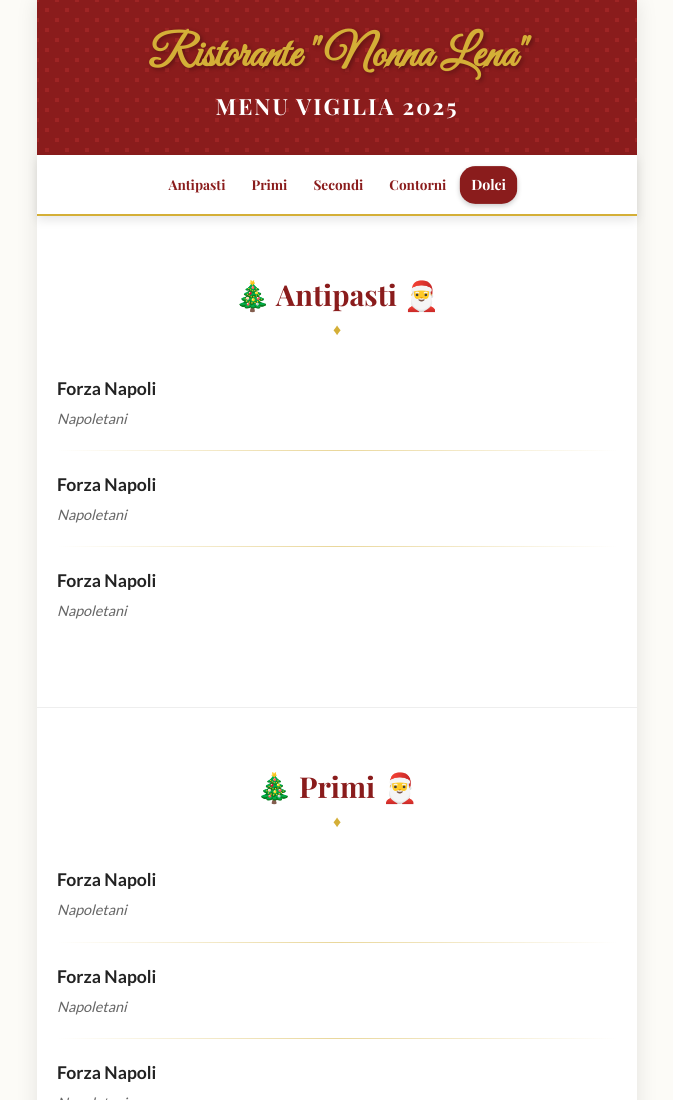
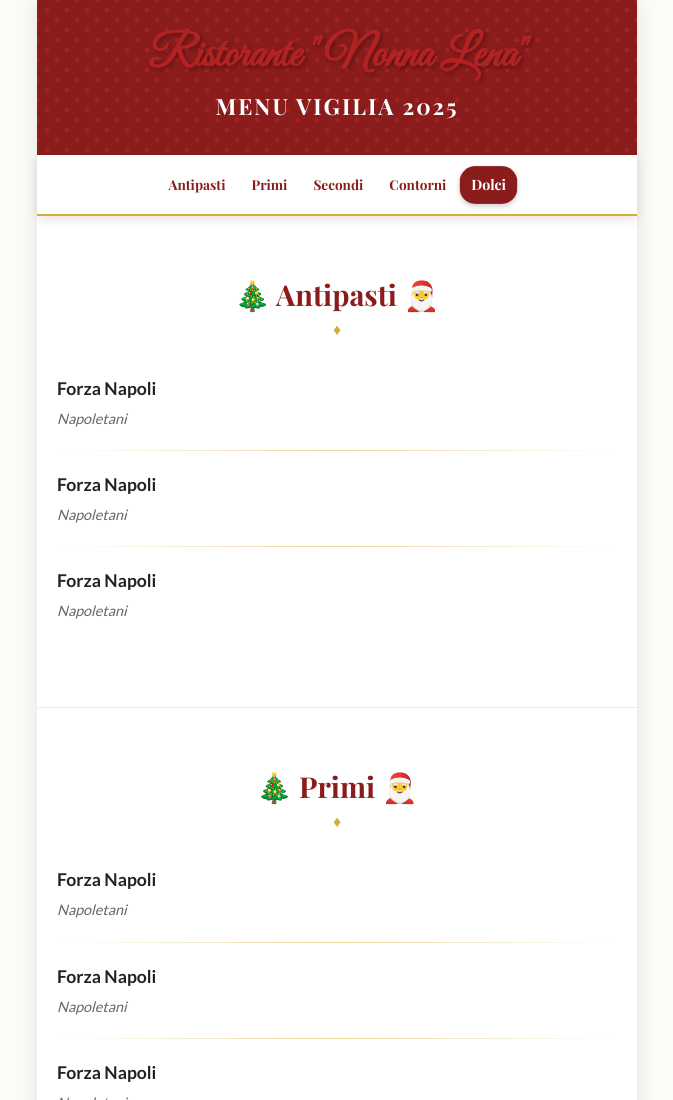
Before and after one commit to savypipol/Menu-Vigilia-2025, a plain HTML site: page index.html in a window 1280 px wide. Shown: the top 1100 px of the page, without its empty margins (303-976 px from the left). Drawn offline with nearby package versions, Linux system fonts and the light colour scheme; a web font is replaced by a local one.

Commit message:
Update index.html

```diff
--- a/index.html
+++ b/index.html
@@ -44,7 +44,7 @@
         /* --- HEADER --- */
         header {
             background-color: #8a1c1c;
-            color: #d4af37;
+            color: #B22222;
             text-align: center;
             padding: 30px 10px;
             position: relative;
```
